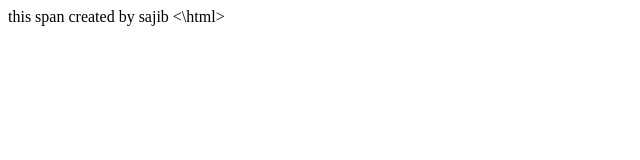
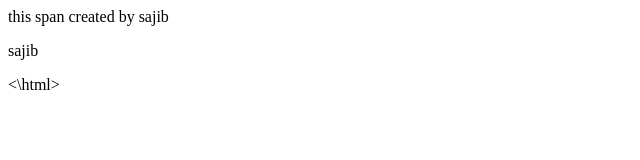
Before and after one commit to sajedulislamsajib/gitpractice, a plain HTML site: page sajib.html in a window 1280 px wide. Shown: the whole page, without its empty margins (0-640 px from the left). Drawn offline with Linux system fonts and the light colour scheme.

Commit message:
new line added in sajib.html

```diff
--- a/sajib.html
+++ b/sajib.html
@@ -1,4 +1,5 @@
 
 <html>
 <span>this span created by sajib</span>
+<p>sajib</p>
 <\html>
```
